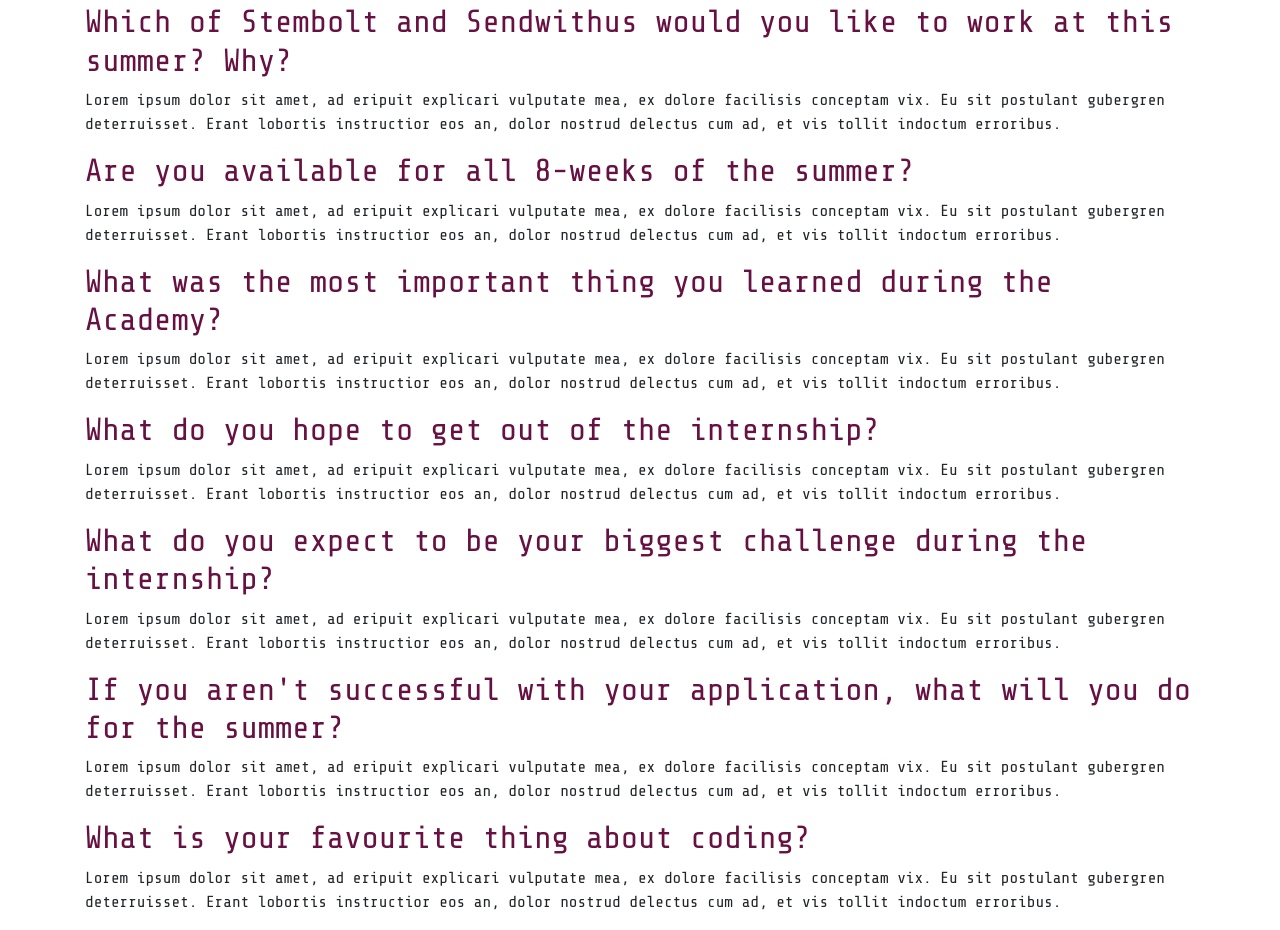
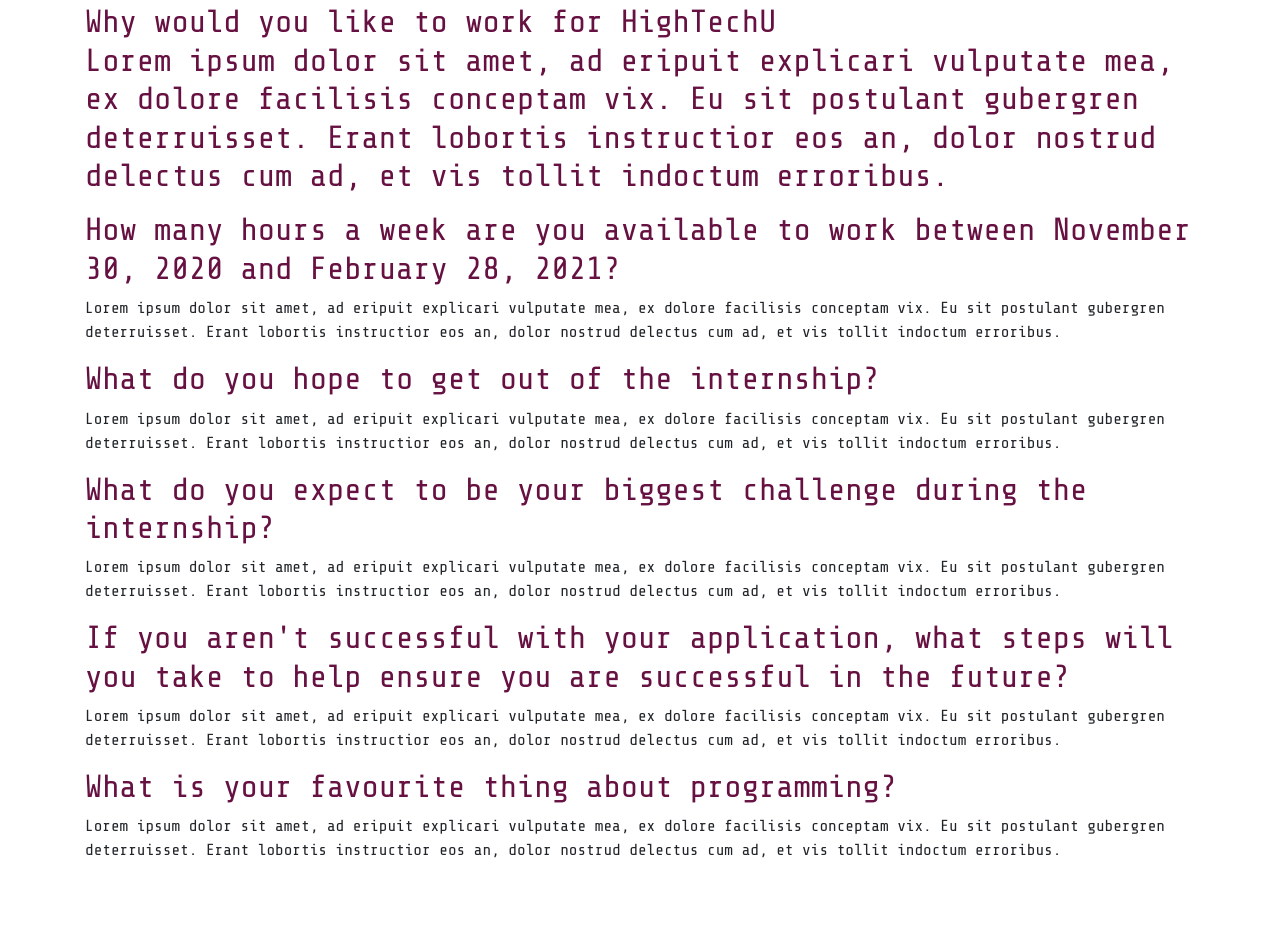
Before and after one commit to hightechu/internship-application-CSJ-2020, a plain HTML site: page index.html in a window 1280 px wide. Shown: the part 949-1879 px from the top of the page. After the commit the page ends 1827 px from the top, so only its background shows below. Drawn offline with nearby package versions, Linux system fonts and the light colour scheme.

Commit message:
Update index.html

```diff
--- a/index.html
+++ b/index.html
@@ -63,7 +63,7 @@
         <!-- Question 1 -->
         <div class="question1">
           <!-- Question -->
-          <h2>Which of Stembolt and Sendwithus would you like to work at this summer? Why?</h2>
+          <h2>Why would you like to work for HighTechU<?/h2>
           <p>
             Lorem ipsum dolor sit amet, ad eripuit explicari vulputate mea, ex dolore facilisis conceptam vix. Eu sit postulant gubergren deterruisset. Erant lobortis instructior eos an, dolor nostrud delectus cum ad, et vis tollit indoctum erroribus.
           </p>
@@ -71,7 +71,7 @@
         <!-- Question 2 -->
         <div class="question2">
           <!-- Question -->
-          <h2>Are you available for all 8-weeks of the summer?</h2>
+          <h2>How many hours a week are you available to work between November 30, 2020 and February 28, 2021?</h2>
           <!-- Answer -->
           <p>
             Lorem ipsum dolor sit amet, ad eripuit explicari vulputate mea, ex dolore facilisis conceptam vix. Eu sit postulant gubergren deterruisset. Erant lobortis instructior eos an, dolor nostrud delectus cum ad, et vis tollit indoctum erroribus.
@@ -80,7 +80,7 @@
         <!-- Question 3 -->
         <div class="question3">
           <!-- Question -->
-          <h2>What was the most important thing you learned during the Academy?</h2>
+          <h2>What do you hope to get out of the internship?</h2>
           <!-- Answer -->
           <p>
             Lorem ipsum dolor sit amet, ad eripuit explicari vulputate mea, ex dolore facilisis conceptam vix. Eu sit postulant gubergren deterruisset. Erant lobortis instructior eos an, dolor nostrud delectus cum ad, et vis tollit indoctum erroribus.
@@ -89,7 +89,7 @@
         <!-- Question 4 -->
         <div class="question4">
           <!-- Question -->
-          <h2>What do you hope to get out of the internship?</h2>
+          <h2>What do you expect to be your biggest challenge during the internship?</h2>
           <!-- Answer -->
           <p>
             Lorem ipsum dolor sit amet, ad eripuit explicari vulputate mea, ex dolore facilisis conceptam vix. Eu sit postulant gubergren deterruisset. Erant lobortis instructior eos an, dolor nostrud delectus cum ad, et vis tollit indoctum erroribus.
@@ -98,7 +98,7 @@
         <!-- Question 5 -->
         <div class="question5">
           <!-- Question -->
-          <h2>What do you expect to be your biggest challenge during the internship?</h2>
+          <h2>If you aren't successful with your application, what steps will you take to help ensure you are successful in the future?</h2>
           <!-- Answer -->
           <p>
             Lorem ipsum dolor sit amet, ad eripuit explicari vulputate mea, ex dolore facilisis conceptam vix. Eu sit postulant gubergren deterruisset. Erant lobortis instructior eos an, dolor nostrud delectus cum ad, et vis tollit indoctum erroribus.
@@ -107,16 +107,7 @@
         <!-- Question 6 -->
         <div class="question6">
           <!-- Question -->
-          <h2>If you aren't successful with your application, what will you do for the summer?</h2>
-          <!-- Answer -->
-          <p>
-            Lorem ipsum dolor sit amet, ad eripuit explicari vulputate mea, ex dolore facilisis conceptam vix. Eu sit postulant gubergren deterruisset. Erant lobortis instructior eos an, dolor nostrud delectus cum ad, et vis tollit indoctum erroribus.
-          </p>
-        </div>
-        <!-- Question 7 -->
-        <div class="question7">
-          <!-- Question -->
-          <h2>What is your favourite thing about coding?</h2>
+          <h2>What is your favourite thing about programming?</h2>
           <!-- Answer -->
           <p>
             Lorem ipsum dolor sit amet, ad eripuit explicari vulputate mea, ex dolore facilisis conceptam vix. Eu sit postulant gubergren deterruisset. Erant lobortis instructior eos an, dolor nostrud delectus cum ad, et vis tollit indoctum erroribus.
```
